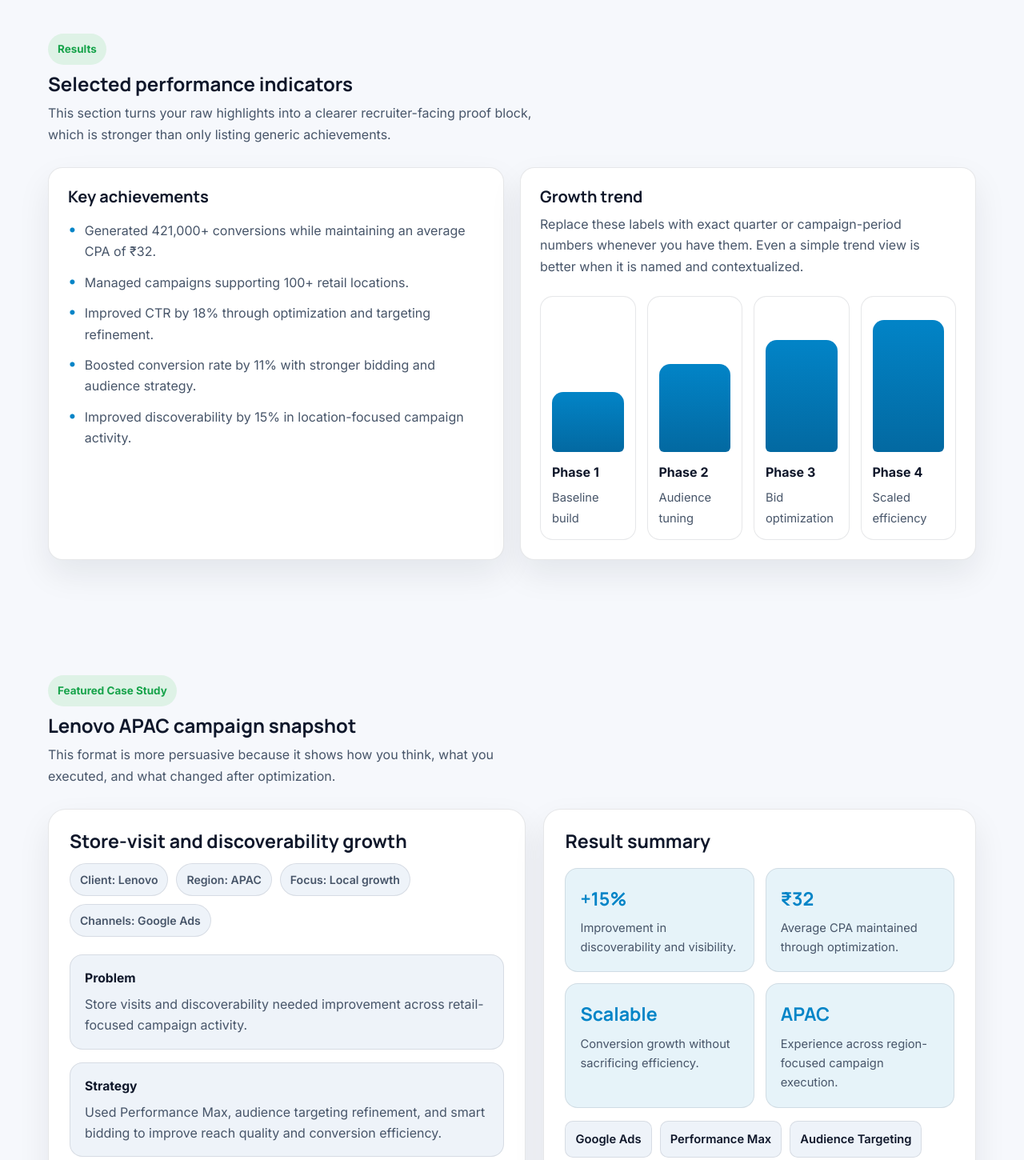
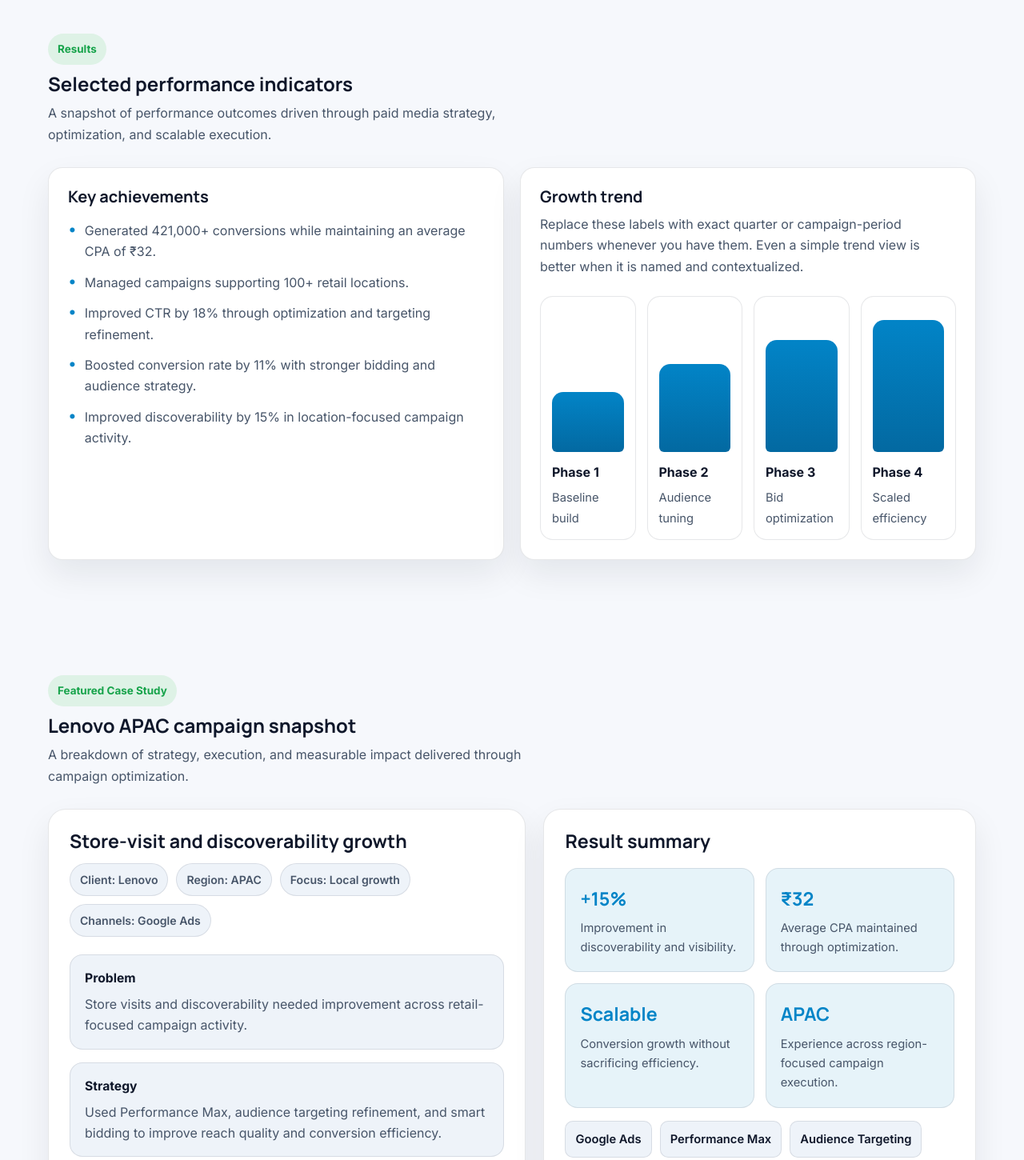
Before and after one commit to ajayhulikallu/ajay-portfolio, a plain HTML site: page index.html in a window 1280 px wide. Shown: the part 1660-3110 px from the top of the page at 80% size. Drawn offline with Linux system fonts and the light colour scheme.

Commit message:
Update index.html

```diff
--- a/index.html
+++ b/index.html
@@ -830,9 +830,8 @@
             <span class="badge">Results</span>
             <h2>Selected performance indicators</h2>
             <p>
-              This section turns your raw highlights into a clearer recruiter-facing proof block, which is stronger than
-              only listing generic achievements.
-            </p>
+A snapshot of performance outcomes driven through paid media strategy, optimization, and scalable execution.
+</p>
           </div>
         </div>
 
@@ -900,9 +899,8 @@
             <span class="badge">Featured Case Study</span>
             <h2>Lenovo APAC campaign snapshot</h2>
             <p>
-              This format is more persuasive because it shows how you think, what you executed, and what changed after
-              optimization.
-            </p>
+A breakdown of strategy, execution, and measurable impact delivered through campaign optimization.
+</p>
           </div>
         </div>
 
@@ -981,9 +979,8 @@
             <span class="badge">Capabilities</span>
             <h2>Core strengths and platform focus</h2>
             <p>
-              A portfolio becomes more credible when it clearly shows platforms, methods, and operating strengths instead
-              of only broad job titles.
-            </p>
+Core platforms, tools, and strengths used to drive performance marketing outcomes.
+</p>
           </div>
         </div>
 
```
